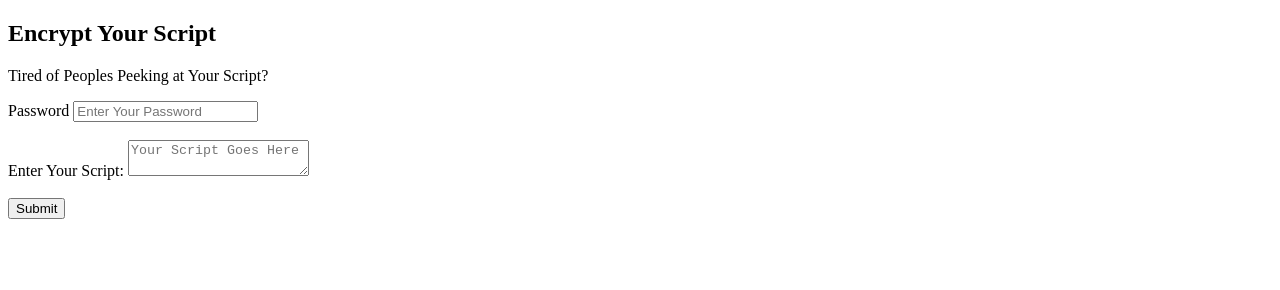
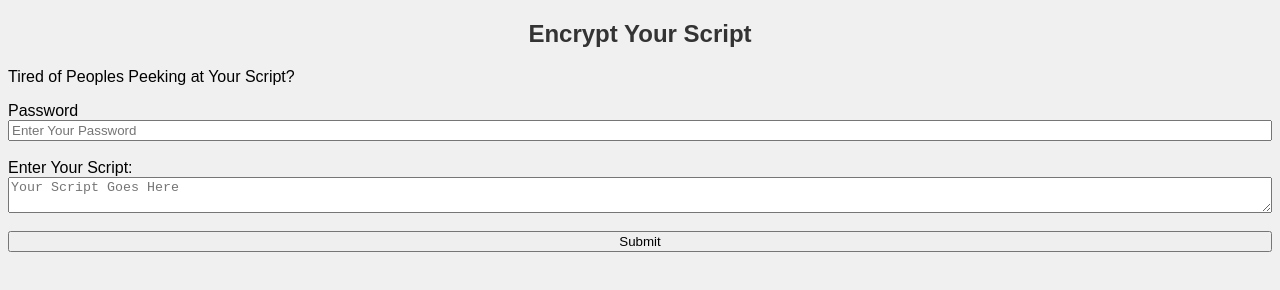
Before and after one commit to Hhuxx1-1/Miniworld, a plain HTML site: page ScriptEncrypt/index.html in a window 1280 px wide. Drawn offline with Linux system fonts and the light colour scheme.

Commit message:
Added Things

```diff
--- a/ScriptEncrypt/appscript.js
+++ b/ScriptEncrypt/appscript.js
@@ -21,6 +21,7 @@ function submitForm() {
     .then(response => response.json()) // Handle the response
     .then(data => {
         console.log('Success:', data); // Log the response from the server
+        document.getElementById("output").innerHTML = "<pre>" + data.encscript + "</pre>"
     })
     .catch((error) => {
         console.error('Error:', error); // Log any error
--- a/ScriptEncrypt/index.html
+++ b/ScriptEncrypt/index.html
@@ -3,6 +3,7 @@
 <head>
   <meta charset="UTF-8">
   <meta name="viewport" content="width=device-width, initial-scale=1.0">
+  <link rel="stylesheet" href="styles.css">
   <title>Encryption Script</title>
 </head>
 <body>
@@ -26,7 +27,7 @@
   </form>
 
   <!-- Placeholder for displaying form data -->
-  <p id="formData"></p>
+  <p id="output"></p>
 
   <script src="appscript.js"></script>
 </body>
--- /dev/null
+++ b/ScriptEncrypt/styles.css
@@ -0,0 +1,16 @@
+/* Styles.css */
+
+body {
+    font-family: Arial, sans-serif;
+    background-color: #f0f0f0;
+}
+
+h2 {
+    color: #333;
+    text-align: center;
+}
+
+div{
+    display: flex;
+    flex-direction: column;
+}
```
Also changed, not shown: 1 other file.
